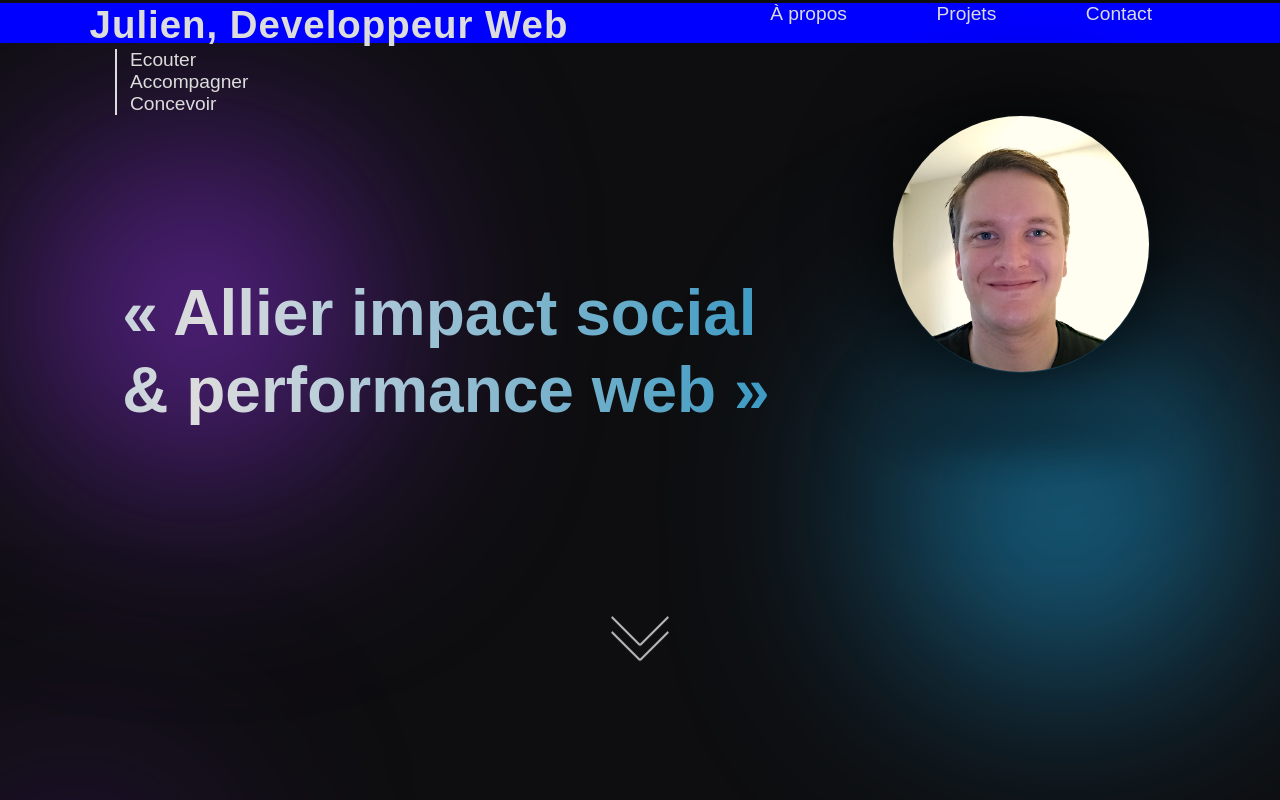
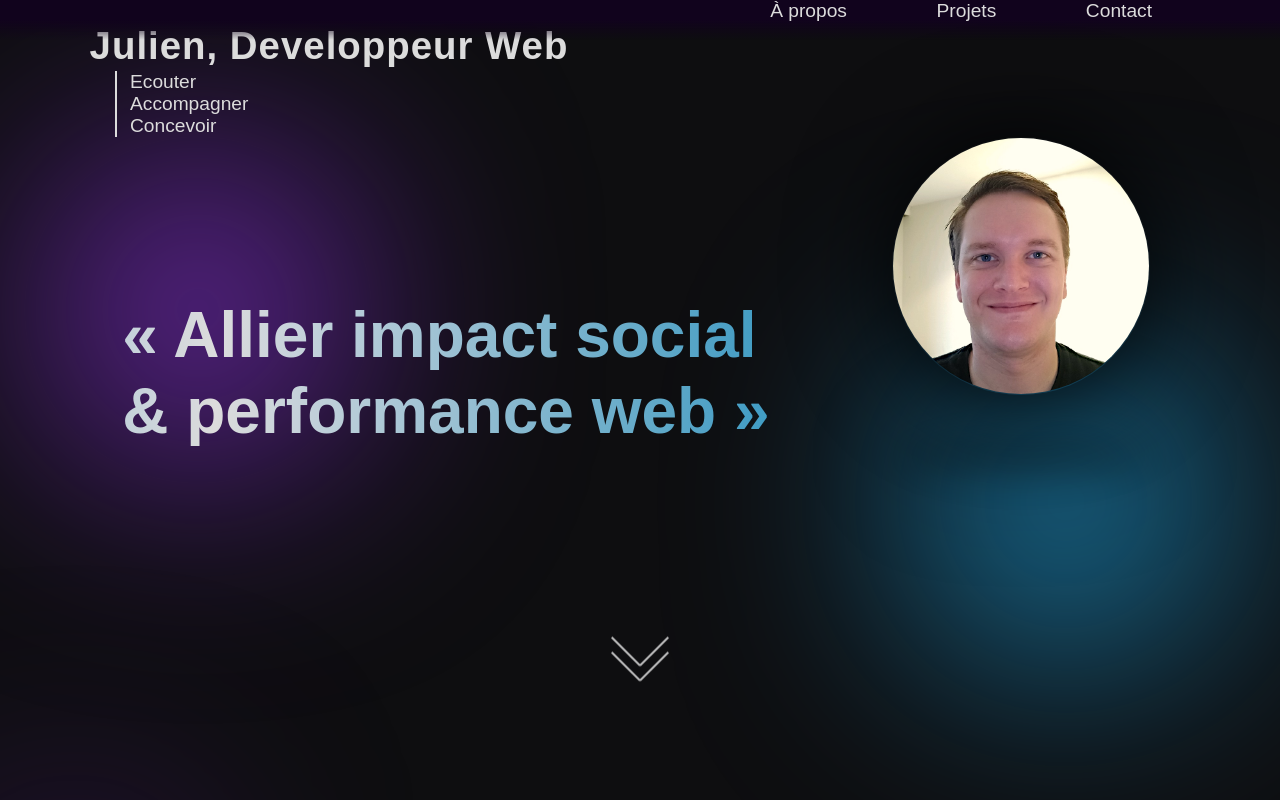
Before and after one commit to JulienLed/portfolio, a React (Vite) app in the folder front/portfolio/: page / in a window 1280 px wide. Shown: the top 800 px of the page. Built offline with nearby package versions, Linux system fonts and the light colour scheme; a web font is replaced by a local one.

Commit message:
Projets component and first projet video

```diff
--- a/front/portfolio/src/App.css
+++ b/front/portfolio/src/App.css
@@ -37,6 +37,7 @@ body {
   --blue-1: #2fbcf9c0;
   --blue-2: #0aa2e8bd;
   --white: rgb(220, 220, 220);
+  --dark-purple: #11031d;
 
   /*Font*/
   --font: "Tomorrow", sans-serif;
--- a/front/portfolio/src/component/AboutMe.jsx
+++ b/front/portfolio/src/component/AboutMe.jsx
@@ -3,8 +3,6 @@ import styles from "../component/AboutMe.module.css";
 
 const AboutMe = () => {
   const pointerRef = useRef(null);
-  const textRef = useRef(null);
-  const [isVisible, setIsVisible] = useState(false);
   const [opacity, setOpacity] = useState(1);
 
   // Pointeur qui suit la souris
@@ -17,27 +15,6 @@ const AboutMe = () => {
     };
     document.addEventListener("mousemove", handleMouseMove);
     return () => document.removeEventListener("mousemove", handleMouseMove);
-  }, []);
-
-  // Afficher quand on scroll
-  useEffect(() => {
-    const observer = new IntersectionObserver(
-      ([entry]) => {
-        if (entry.isIntersecting) {
-          setIsVisible(true);
-          observer.unobserve(entry.target);
-        }
-      },
-      {
-        threshold: 0.1,
-      }
-    );
-    if (textRef.current) {
-      observer.observe(textRef.current);
-    }
-    return () => {
-      if (textRef.current) observer.unobserve(textRef.current);
-    };
   }, []);
 
   // Afficher progressivement quand on scroll
--- a/front/portfolio/src/component/Banner.jsx
+++ b/front/portfolio/src/component/Banner.jsx
@@ -21,7 +21,7 @@ function Banner() {
   }, []);
 
   return (
-    <div style={{ opacity }}>
+    <div className={styles.banner} style={{ opacity }}>
       <h1 className={styles}>Julien, Developpeur Web</h1>
       <div className={styles.line3WordsContainer}>
         <div className={styles.line}></div>
--- a/front/portfolio/src/component/Banner.module.css
+++ b/front/portfolio/src/component/Banner.module.css
@@ -1,3 +1,7 @@
+.banner {
+  margin-top: 3vh;
+}
+
 h1 {
   font-family: var(--font);
   font-size: 3vw;
--- a/front/portfolio/src/component/Button.jsx
+++ b/front/portfolio/src/component/Button.jsx
@@ -1,8 +1,8 @@
 import styles from "./Button.module.css";
 
-function Button({ onClick }) {
+function Button() {
   return (
-    <div onClick={onClick} className={styles.arrow}>
+    <div className={styles.arrow}>
       <div className={styles.line1}></div>
       <div className={styles.line2}></div>
       <div className={styles.line3}></div>
--- a/front/portfolio/src/component/Navbar.module.css
+++ b/front/portfolio/src/component/Navbar.module.css
@@ -3,22 +3,28 @@
   display: flex;
   justify-content: flex-end;
   width: 90%;
-  padding: 0;
-  margin: 0;
+  height: auto;
   gap: 7vw;
   color: var(--white);
   font-family: var(--font);
   font-size: 1.5vw;
   z-index: 99;
+  top: 0;
+  left: 0;
 }
 
 .navbar_bg {
   position: fixed;
-  margin: 0;
-  padding: 0;
   width: 100%;
   height: 5vh;
-  background-color: blue;
+  background: linear-gradient(
+    var(--dark-purple),
+    var(--dark-purple),
+    transparent
+  );
+  z-index: 98;
+  top: 0;
+  left: 0;
 }
 
 .navbar span {
@@ -31,6 +37,8 @@
 .navbar span.one {
   animation: appear ease 2s forwards;
   animation-delay: 0.3s;
+  margin: 0;
+  padding: 0;
 }
 
 .navbar span.two {
--- /dev/null
+++ b/front/portfolio/src/component/Projets.jsx
@@ -0,0 +1,45 @@
+import { useState, useEffect, useRef } from "react";
+import styles from "./Projets.module.css";
+import videoSrc from "../assets/Web App AS.mp4";
+
+function Projets() {
+  const [opacity, setOpacity] = useState(1);
+  const videoRef = useRef(null);
+
+  //Lancer à vidéo à 6 secondes
+  useEffect(() => {
+    const video = videoRef.current;
+    if (video) {
+      video.currentTime = 6;
+      video.play();
+    }
+  }, []);
+
+  // Afficher progressivement quand on scroll
+  useEffect(() => {
+    const handleScroll = () => {
+      const elementHeight = window.innerHeight;
+      const scrollTop = window.scrollY;
+
+      let newOpacity = scrollTop / elementHeight;
+      newOpacity = Math.max(0, Math.min(1, newOpacity));
+
+      setOpacity(newOpacity);
+    };
+    window.addEventListener("scroll", handleScroll);
+    return () => window.removeEventListener("scroll", handleScroll);
+  }, []);
+
+  return (
+    <div style={{ opacity }}>
+      <h3>Projets</h3>
+      <div className={styles.projets1}>
+        <video ref={videoRef} autoPlay muted loop>
+          <source src={videoSrc} type="video/mp4"></source>
+        </video>
+      </div>
+    </div>
+  );
+}
+
+export default Projets;
--- /dev/null
+++ b/front/portfolio/src/component/Projets.module.css
@@ -0,0 +1,3 @@
+video {
+  width: 500px;
+}
--- a/front/portfolio/src/page/Home.jsx
+++ b/front/portfolio/src/page/Home.jsx
@@ -2,20 +2,17 @@ import Banner from "../component/Banner.jsx";
 import Navbar from "../component/Navbar.jsx";
 import AboutMe from "../component/AboutMe.jsx";
 import Button from "../component/Button.jsx";
+import Projets from "../component/Projets.jsx";
 import { useRef } from "react";
 
 function Home() {
-  const aboutMeRef = useRef(null);
-
-  const handleClick = () => {
-    aboutMeRef.current?.scrollIntoView({ behavior: "smooth" });
-  };
   return (
     <>
       <Navbar />
       <Banner />
-      <Button onClick={handleClick} />
+      <Button />
       <AboutMe />
+      <Projets />
     </>
   );
 }
```
Also changed, not shown: front/portfolio/src/assets/social.jpeg (deleted), 1 other file (tests, documents, lock files or other folders).
